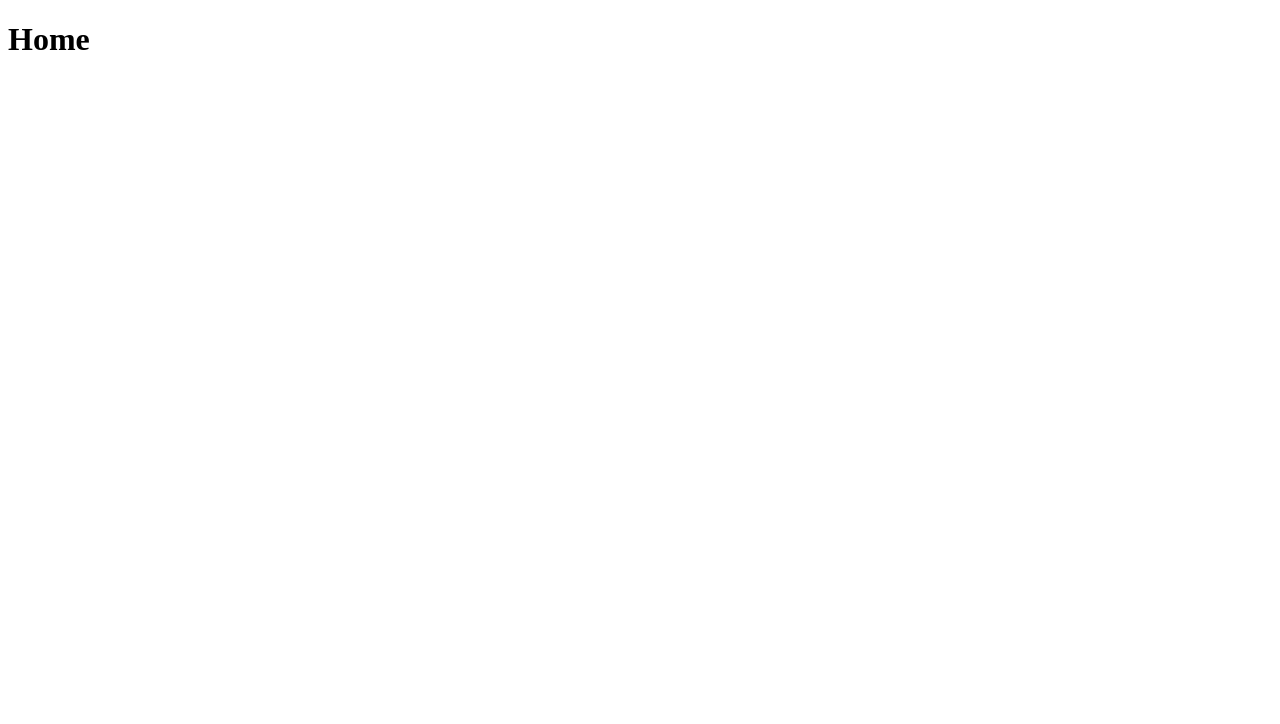
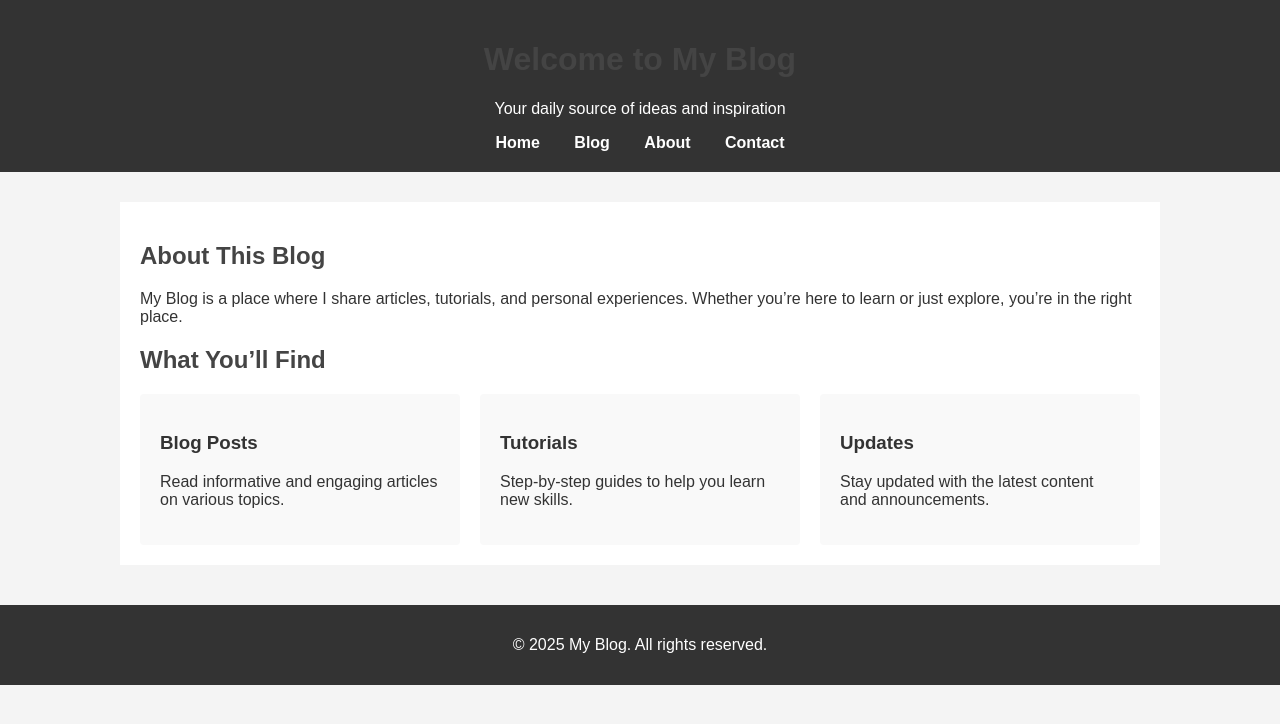
Before and after one commit to hemkishorepradhan2/Github-Practise, a plain HTML site: page home.html in a window 1280 px wide. Drawn offline with Linux system fonts and the light colour scheme.

Commit message:
Modified home.html code

```diff
--- a/home.html
+++ b/home.html
@@ -3,10 +3,99 @@
 <head>
     <meta charset="UTF-8">
     <meta name="viewport" content="width=device-width, initial-scale=1.0">
-    <title>Document</title>
+    <title>Home | My Blog</title>
+    <style>
+        body {
+            font-family: Arial, Helvetica, sans-serif;
+            margin: 0;
+            padding: 0;
+            background-color: #f4f4f4;
+            color: #333;
+        }
+        header {
+            background-color: #333;
+            color: #fff;
+            padding: 20px 0;
+            text-align: center;
+        }
+        nav a {
+            color: #fff;
+            margin: 0 15px;
+            text-decoration: none;
+            font-weight: bold;
+        }
+        .container {
+            max-width: 1000px;
+            margin: 30px auto;
+            padding: 20px;
+            background: #fff;
+        }
+        h1, h2 {
+            color: #444;
+        }
+        .features {
+            display: flex;
+            gap: 20px;
+            margin-top: 20px;
+            flex-wrap: wrap;
+        }
+        .feature-box {
+            flex: 1;
+            min-width: 250px;
+            background: #f9f9f9;
+            padding: 20px;
+            border-radius: 4px;
+        }
+        footer {
+            text-align: center;
+            padding: 15px;
+            background-color: #333;
+            color: #fff;
+            margin-top: 40px;
+        }
+    </style>
 </head>
 <body>
-    <h1>Home</h1>
-    <h2></h2>
+
+    <header>
+        <h1>Welcome to My Blog</h1>
+        <p>Your daily source of ideas and inspiration</p>
+        <nav>
+            <a href="home.html">Home</a>
+            <a href="index.html">Blog</a>
+            <a href="about.html">About</a>
+            <a href="contact.html">Contact</a>
+        </nav>
+    </header>
+
+    <div class="container">
+        <h2>About This Blog</h2>
+        <p>
+            My Blog is a place where I share articles, tutorials, and personal
+            experiences. Whether you’re here to learn or just explore, you’re
+            in the right place.
+        </p>
+
+        <h2>What You’ll Find</h2>
+        <div class="features">
+            <div class="feature-box">
+                <h3>Blog Posts</h3>
+                <p>Read informative and engaging articles on various topics.</p>
+            </div>
+            <div class="feature-box">
+                <h3>Tutorials</h3>
+                <p>Step-by-step guides to help you learn new skills.</p>
+            </div>
+            <div class="feature-box">
+                <h3>Updates</h3>
+                <p>Stay updated with the latest content and announcements.</p>
+            </div>
+        </div>
+    </div>
+
+    <footer>
+        <p>&copy; 2025 My Blog. All rights reserved.</p>
+    </footer>
+
 </body>
 </html>
```
